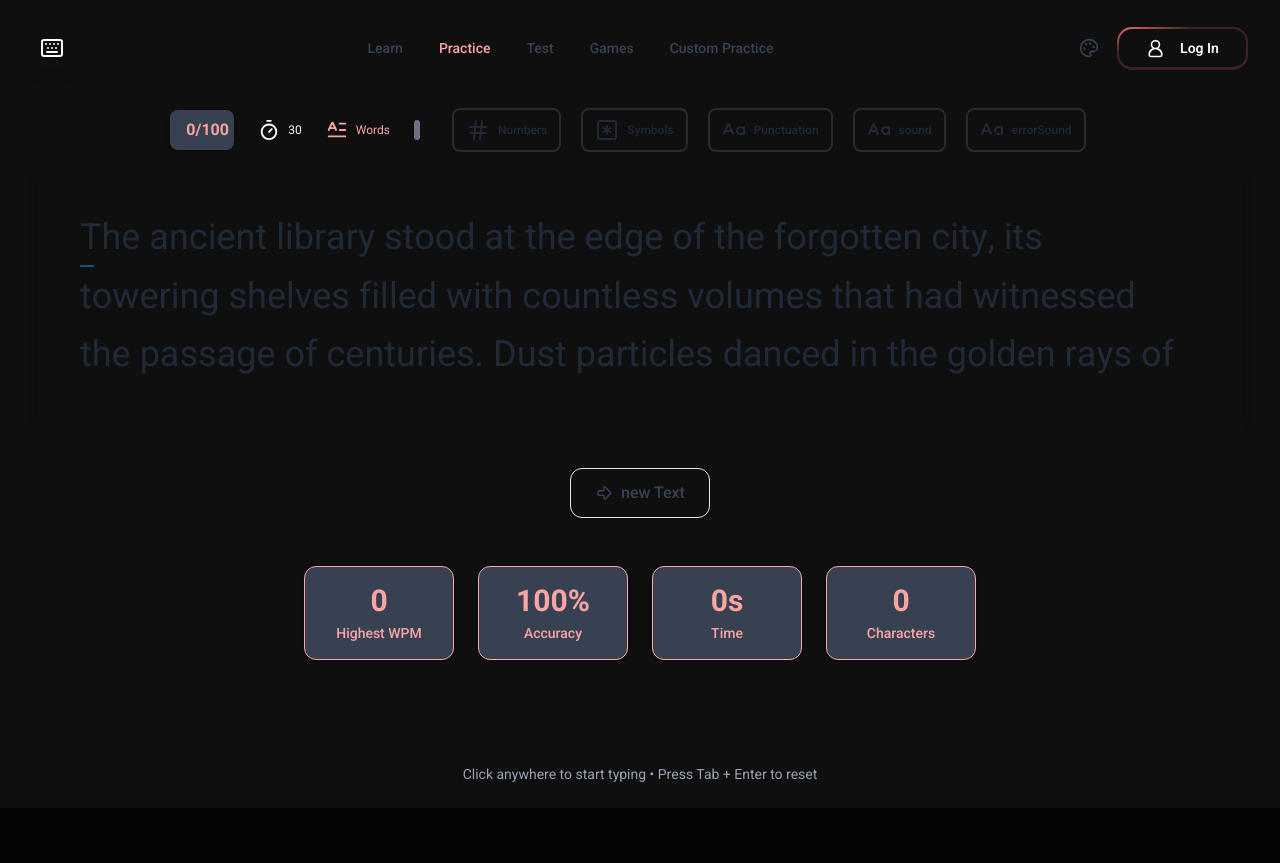
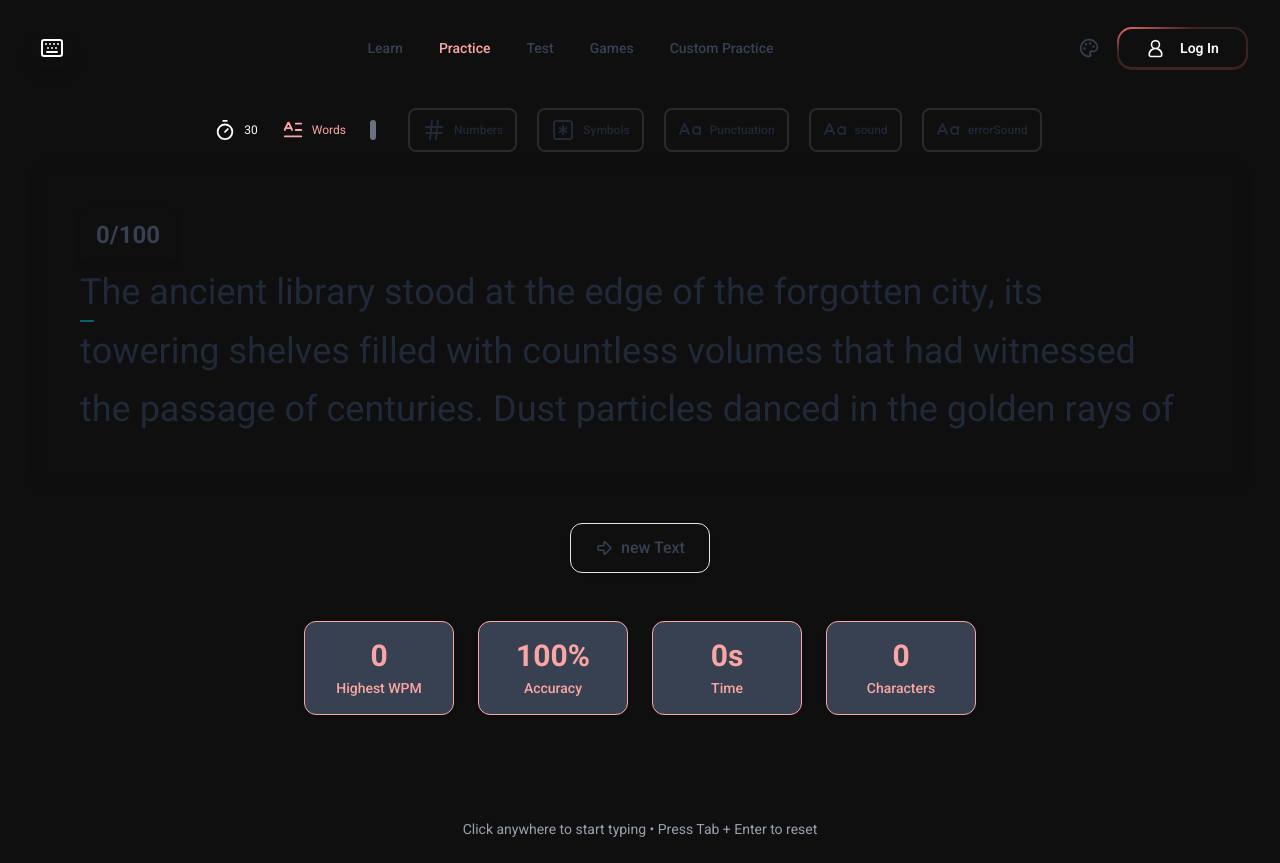
Before and after one commit to REDAELMBARKI/TypingIdeaMoneyTypeIdea, a React (Vite) app: page / in a window 1280 px wide. Before the commit the page ends 808 px from the top, so only its background shows below. Built offline with nearby package versions, Linux system fonts and the light colour scheme.

Commit message:
params storeed in the local storage and retrieved and highliighted al good params are done here

```diff
--- a/src/TypingMain.tsx
+++ b/src/TypingMain.tsx
@@ -355,16 +355,15 @@ const TypingApp: React.FC = () => {
             <TypingBoardControls
               setIsNormalTypingSoundEnabled={setIsNormalTypingSoundEnabled}
               setIsErrorSoundEnabled={setIsErrorSoundEnabled}
-              sessionWordsCount={sessionWordsCount}
               setSessionWordsCount={setSessionWordsCount}
               currentTheme={currentTheme}
               setTypingModeSelected={setTypingModeSelected}
               typingModeSelected={typingModeSelected}
-              typedWordsAmount={typedWordsAmount}
+
               isTypingStarted={isTypingStarted}
               selectedTime={selectedTime}
               setSelectedTime={setSelectedTime}
-              elapsedTime={elapsedTime}
+
             />
           </section>}
           <div
@@ -374,11 +373,38 @@ const TypingApp: React.FC = () => {
             backdrop-blur-sm
           `}
           >
+            {/* // words counter  */}
+             {typingModeSelected === 'time' ?
+                        <div className={`px-4 py-2 rounded-lg text-white font-bold shadow-md cursor-default select-none text-center w-[4em] `}
+                        style={{
+                           background : isTypingStarted ? ( elapsedTime < 10 ? '#ef4444' : elapsedTime < 15 ? '#f97316' : '#16a34a' ) : currentTheme.buttonPrimary
+                        }}
+
+                        >
+
+                          {typingModeSelected === 'time' && elapsedTime}
+
+                        </div>
+
+                        :
+                      <div className={`px-4 py-2 rounded-lg text-white font-bold shadow-md cursor-default select-none  text-center w-[4em]`}
+                        style={{color : currentTheme.buttonSecondary}}
+                       >
+
+                        {/*  (currentText.split(' ').length - 1)  i used lenth -1 cuz we an extra char at the end empty space cuz of the space we add in the ext */}
+                        {typingModeSelected === 'words' && typedWordsAmount + "/" + sessionWordsCount}
+
+                      </div>
+                }
+
+
             <div
               className="mx-w-full hitespace-normal break-words break-keep h-[180px]"
               ref={containerRef}
               style={{ textAlign: "start" , fontSize : `${fontSizeRef.current}px`, overflowY:'hidden' }}
             >
+
+
               {/* // text render */}
               {renderText}
             </div>
--- a/src/components/ButtonExtraOption.tsx
+++ b/src/components/ButtonExtraOption.tsx
@@ -1,51 +1,44 @@
 
-import React, { useEffect, useRef } from "react";
+import React, { useState , useRef , useEffect } from "react";
 import type { ThemeColors } from "../types/experementTyping";
 
 interface buttonExtraOptionProps {
 
      currentTheme : ThemeColors
-     label? : string
+     label : string
       Icon : React.ComponentType<React.SVGProps<SVGSVGElement>> ;
       handleParamOption ? : (paramType: string) => void
       action? : () => void
-      isHighlighted : boolean ;
+      selectedParameters : string[]
 }
 
-const  ButtonExtraOption = ({isHighlighted , action , currentTheme , label  , Icon , handleParamOption}:buttonExtraOptionProps) => {
-    const paramCheck = useRef<HTMLInputElement | null>(null)
+const  ButtonExtraOption = ({  selectedParameters , action , currentTheme , label  , Icon , handleParamOption}:buttonExtraOptionProps) => {
+    const ButtonRef = useRef<HTMLButtonElement | null>(null);
+    const spanRef = useRef<HTMLSpanElement | null>(null);
+    const [isCheckedParam , setIsCheckedParam] = useState<boolean>(selectedParameters.includes(label.toLowerCase()));
+    const [isHighlighted , setIsHighlighted] = useState<boolean>(selectedParameters.includes(label.toLowerCase()))
+
     useEffect(() => {
-       if(! paramCheck.current) return ;
-       if(isHighlighted) paramCheck.current.checked = true ;
-    }, [isHighlighted]);
+        const shouldHighlight= selectedParameters.includes(label.toLowerCase());
+        setIsHighlighted(shouldHighlight) ;
+    } , [selectedParameters , label])
 
-    return (
-      <React.Fragment >
+    useEffect(() => {
+        console.log('checking ')
+       if(! spanRef.current || ! ButtonRef.current ) return ;
 
-                    <button
-
-                    className={`flex items-center gap-2 text-sm hover:scale-110 transition ${isHighlighted && 'border border-red-500'}`}>
-                                    <label className="cursor-pointer relative flex items-center gap-2">
-                                        <input
-                                        ref={paramCheck}
-                                        type="checkbox"
-                                        value={label?.toLowerCase() ?? ''}
-                                        className="h-[1px] w-[1px] opacity-0 absolute"
-                                        onChange={(e) => {
-
-                                            handleParamOption?.(e.target.value);
-                                            action?.();
-                                            const span = e.target.nextElementSibling as HTMLElement;
-                                            if (e.target.checked) {
-
-                                            span.style.borderColor = currentTheme.success;
-                                            span.style.boxShadow = `0 0 10px ${currentTheme.success}55`;
-                                            span.style.color = currentTheme.success;
+       const isShouldBeHighlighted = isHighlighted || isCheckedParam ;
+       const span  =  spanRef.current ;
+       if (isShouldBeHighlighted) {
+            console.log("checked " , isCheckedParam) ;
+            span.style.borderColor = currentTheme.buttonPrimary;
+            span.style.boxShadow = `0 0 10px ${currentTheme.buttonPrimary}55`;
+            span.style.color = currentTheme.buttonPrimary;
             const mark = span.querySelector('.checkmark') as HTMLElement;
-                                            if (mark ) {
+            if (mark) {
                 mark.style.opacity = '1';
                 mark.style.transform = 'scale(1)';
-                                                mark.style.backgroundColor = currentTheme.success;
+                mark.style.backgroundColor = currentTheme.buttonHover;
         }
         } else {
         span.style.borderColor = currentTheme.border;
@@ -57,41 +50,40 @@ const  ButtonExtraOption = ({isHighlighted , action , currentTheme , label  , Ic
             mark.style.transform = 'scale(0)';
         }
         }
+    }, [isCheckedParam , isHighlighted , currentTheme ]);
+    return (
+      <React.Fragment >
+
+                    <button
+
+                    className={`flex items-center gap-2 text-sm hover:scale-110 transition `}>
+                                    <label className="cursor-pointer relative flex items-center ">
+                                        <button
+                                        ref={ButtonRef}
+
+                                        onClick={() => {
+
+                                            setIsCheckedParam(prev => !prev)
+                                            handleParamOption?.(label.toLowerCase());
+                                            action?.();
+
                                         }}
-                                        />
+                                        ></button>
 
                                         {/* Styled Label Content */}
                                         <span
-                                        className="flex items-center justify-center gap-2 px-3 py-2 rounded-lg transition-all duration-200 relative text-xs font-medium"
+                                        ref={spanRef}
+                                        className="flex items-center justify-center gap-2 px-3 py-2 rounded-lg transition-all duration-200 relative text-xs font-medium "
                                         style={{
                                             borderWidth: '2px',
                                             borderColor: currentTheme.border,
                                             color: currentTheme.gray,
                                             backgroundColor: `${currentTheme.page_bg}22`,
                                         }}
-                                        onMouseEnter={(e) => {
-                                            if (!(e.currentTarget.previousElementSibling as HTMLInputElement).checked) {
-                                            e.currentTarget.style.borderColor = currentTheme.success;
-                                            const check = e.currentTarget.querySelector('.checkmark') as HTMLElement;
-                                            if (check) {
-                                                check.style.opacity = '1';
-                                                check.style.transform = 'scale(1)';
-                                            }
-                                            }
-                                        }}
-                                        onMouseLeave={(e) => {
-                                            if (!(e.currentTarget.previousElementSibling as HTMLInputElement).checked) {
-                                            e.currentTarget.style.borderColor = currentTheme.border;
-                                            const check = e.currentTarget.querySelector('.checkmark') as HTMLElement;
-                                            if (check) {
-                                                check.style.opacity = '0';
-                                                check.style.transform = 'scale(0)';
-                                            }
-                                            }
-                                        }}
+
                                         >
                                         <span
-                                            className="checkmark absolute -top-1 -left-1 w-3 h-3 rounded-full transition-all duration-200"
+                                            className="checkmark absolute -top-1  -left-1 w-3 h-3 rounded-full transition-all duration-200"
                                             style={{
                                             border: `2px solid ${currentTheme.border}`,
                                             opacity: 0,
--- a/src/components/TypingBoardControls.tsx
+++ b/src/components/TypingBoardControls.tsx
@@ -17,23 +17,22 @@ import { isEqual } from "lodash";
 interface TypingBoardControlsProps {
  selectedTime:number ;
  setSelectedTime:React.Dispatch<React.SetStateAction<number>>;
- elapsedTime: number ;
  isTypingStarted:boolean ;
- typedWordsAmount : number ;
  typingModeSelected :  Mode ;
  setTypingModeSelected: React.Dispatch<React.SetStateAction<Mode>>
   currentTheme : ThemeColors ;
   setSessionWordsCount : React.Dispatch<React.SetStateAction<number>>
-  sessionWordsCount : number
+
   setIsErrorSoundEnabled : React.Dispatch<React.SetStateAction<boolean>>
   setIsNormalTypingSoundEnabled : React.Dispatch<React.SetStateAction<boolean>>
 }
 
-export default function TypingBoardControls({setSessionWordsCount , setIsNormalTypingSoundEnabled , setIsErrorSoundEnabled , sessionWordsCount , currentTheme ,setTypingModeSelected,typingModeSelected , typedWordsAmount ,selectedTime , setSelectedTime , elapsedTime , isTypingStarted}:TypingBoardControlsProps) {
+const lazyLoadeStoredParams  = () => JSON.parse(localStorage.getItem('parameters') ?? `[]`) ;
+export default function TypingBoardControls({setSessionWordsCount , setIsNormalTypingSoundEnabled , setIsErrorSoundEnabled  , currentTheme ,setTypingModeSelected,typingModeSelected  ,selectedTime , setSelectedTime}:TypingBoardControlsProps) {
 
   const [showTimes, setShowTimes] = useState(false);
   const [showWords,setShowWords] =  useState(false);
-  const [selectedParameters , setSelectedParameters] = useState<string[]>([]) ;
+  const [selectedParameters , setSelectedParameters] = useState<string[]>(lazyLoadeStoredParams) ;
   const timesOpt = [30, 60, 120];
   const wordsOpt= [10,20,30,50];
 
@@ -48,11 +47,12 @@ export default function TypingBoardControls({setSessionWordsCount , setIsNormalT
       }
 
 
-  useEffect(() => {
 
+      useEffect(() => {
       const   oldStoredParams : string[] =  JSON.parse(localStorage.getItem('parameters') ?? `[]`) ;
 
-      if(! isEqual(oldStoredParams ,  selectedParameters) &&  selectedParameters.length > 0) {
+      if(! isEqual(oldStoredParams ,  selectedParameters)) {
+
         localStorage.setItem('parameters' , JSON.stringify(selectedParameters)) ;
       }
 
@@ -60,36 +60,18 @@ export default function TypingBoardControls({setSessionWordsCount , setIsNormalT
 
 
   useEffect(() => {
-     setSelectedParameters(JSON.parse(localStorage.getItem('parameters') ?? `[]`))
-  }, []);
+     console.log(selectedParameters)
+  }, [selectedParameters]);
+
+
+  const NSoundHandler = ()=> setIsNormalTypingSoundEnabled(prev => !prev)  ;
+  const ErrSoundHandler = ()=> setIsErrorSoundEnabled(prev => !prev)  ;
 
   return (
     <div className="w-full relative flex items-center justify-center gap-6 px-4 py-2 ">
 
 {/* Elapsed Time */}
 
-      {typingModeSelected === 'time' ?
-                        <div className={`px-4 py-2 rounded-lg text-white font-bold shadow-md cursor-default select-none text-center w-[4em] `}
-                        style={{
-                           background : isTypingStarted ? ( elapsedTime < 10 ? '#ef4444' : elapsedTime < 15 ? '#f97316' : '#16a34a' ) : currentTheme.buttonPrimary
-                        }}
-
-                        >
-
-                          {typingModeSelected === 'time' && elapsedTime}
-
-                        </div>
-
-                        :
-                      <div className={`px-4 py-2 rounded-lg text-white font-bold shadow-md cursor-default select-none  text-center w-[4em]`}
-                        style={{background : currentTheme.buttonSecondary , color:currentTheme.buttonHover}}
-                       >
-
-                        {/*  (currentText.split(' ').length - 1)  i used lenth -1 cuz we an extra char at the end empty space cuz of the space we add in the ext */}
-                        {typingModeSelected === 'words' && typedWordsAmount + "/" + sessionWordsCount}
-
-                      </div>
-      }
 
       {/* Time Selector + Expanding Times // timer counter separate level */}
       <div className="flex items-center gap-2">
@@ -128,15 +110,15 @@ export default function TypingBoardControls({setSessionWordsCount , setIsNormalT
 
       {/* Other Functional Buttons // these are on the seconds level option or extra options  */}
       <div className="flex items-center gap-5 ml-2">
-          <ButtonExtraOption isHighlighted={selectedParameters.includes('Numbers'.toLowerCase())}  handleParamOption={handleParamOption} label="Numbers" Icon={Hash} currentTheme={currentTheme} />
-          <ButtonExtraOption  isHighlighted={selectedParameters.includes('Symbols'.toLowerCase())}  handleParamOption={handleParamOption}  label="Symbols" Icon={SquareAsteriskIcon} currentTheme={currentTheme} />
-          <ButtonExtraOption isHighlighted={selectedParameters.includes('Punctuation'.toLowerCase())}  handleParamOption={handleParamOption}  label="Punctuation" Icon={CaseSensitive} currentTheme={currentTheme} />
+          <ButtonExtraOption  selectedParameters={selectedParameters}  handleParamOption={handleParamOption} label="Numbers" Icon={Hash} currentTheme={currentTheme} />
+          <ButtonExtraOption  selectedParameters={selectedParameters}  handleParamOption={handleParamOption}  label="Symbols" Icon={SquareAsteriskIcon} currentTheme={currentTheme} />
+          <ButtonExtraOption selectedParameters={selectedParameters}  handleParamOption={handleParamOption}  label="Punctuation" Icon={CaseSensitive} currentTheme={currentTheme} />
 
           {/* // sound buttons activation */}
           {/* normal sound */}
-          <ButtonExtraOption isHighlighted={selectedParameters.includes('sound'.toLowerCase())} handleParamOption={handleParamOption} action={()=> setIsNormalTypingSoundEnabled(prev => !prev)} label="sound" Icon={CaseSensitive} currentTheme={currentTheme} />
+          <ButtonExtraOption selectedParameters={selectedParameters} handleParamOption={handleParamOption} action={NSoundHandler} label="sound" Icon={CaseSensitive} currentTheme={currentTheme} />
           {/* erro sound */}
-          <ButtonExtraOption isHighlighted={selectedParameters.includes('errorSound'.toLowerCase())} handleParamOption={handleParamOption} action={()=> setIsErrorSoundEnabled(prev => !prev)} label="errorSound" Icon={CaseSensitive} currentTheme={currentTheme} />
+          <ButtonExtraOption selectedParameters={selectedParameters} handleParamOption={handleParamOption} action={ErrSoundHandler} label="errorSound" Icon={CaseSensitive} currentTheme={currentTheme} />
 
       </div>
 
```
Lines whose indentation alone changed are shown as unchanged.
